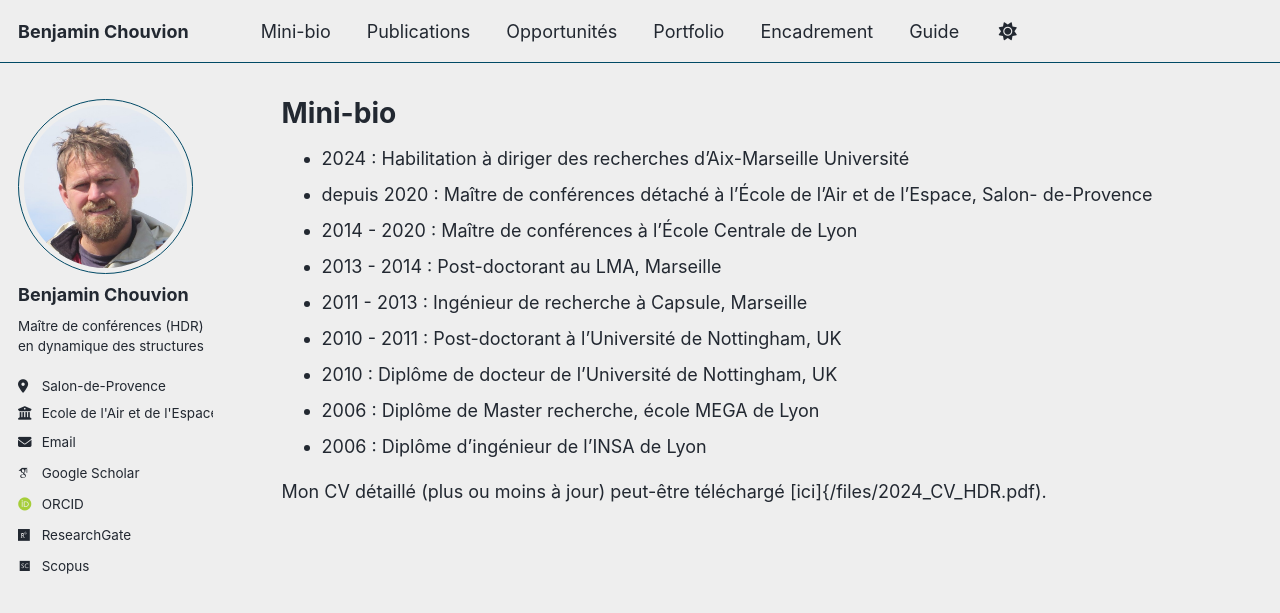
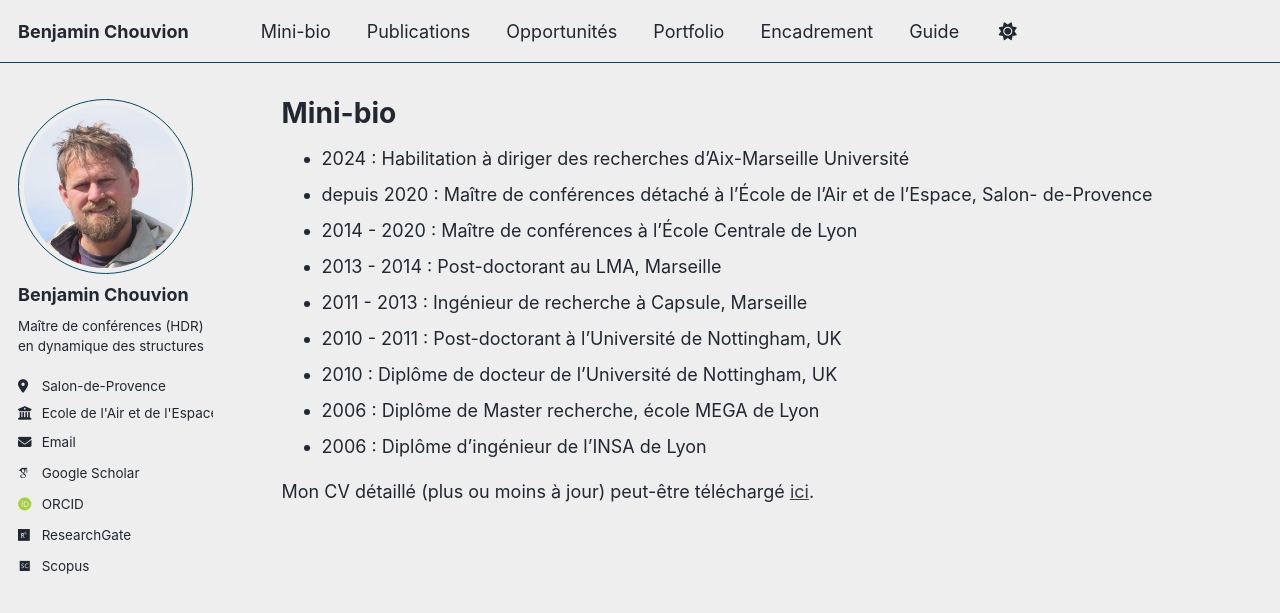
Before and after one commit to benjamin-chouvion/benjamin-chouvion.github.io, a Jekyll site: the page built from _pages/mini-bio.md, in a window 1280 px wide. Shown: the top 613 px of the page. Built offline with Jekyll 4.4.1, drawn with Linux system fonts in a browser that asks for light colours; some web fonts are replaced; a script bundle is joined from its source files by our own code; library files that are not in the unit come from our copies.

Commit message:
Fix link format for CV download in mini-bio

```diff
--- a/_pages/mini-bio.md
+++ b/_pages/mini-bio.md
@@ -20,4 +20,4 @@ de-Provence
 * 2006 : Diplôme de Master recherche, école MEGA de Lyon
 * 2006 : Diplôme d’ingénieur de l’INSA de Lyon
 
-Mon CV détaillé (plus ou moins à jour) peut-être téléchargé [ici]{/files/2024_CV_HDR.pdf).
+Mon CV détaillé (plus ou moins à jour) peut-être téléchargé [ici](/files/2024_CV_HDR.pdf).
```
